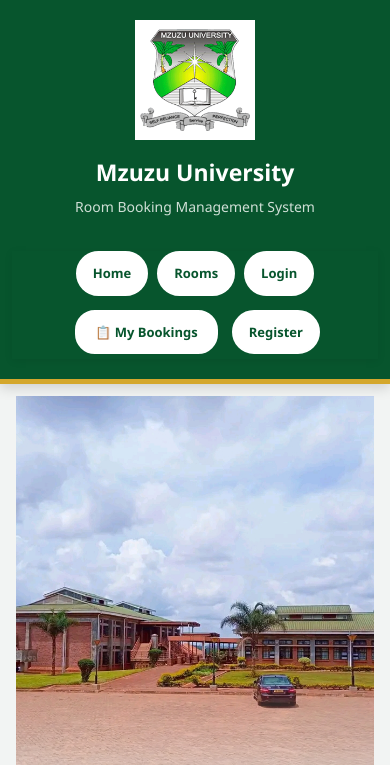
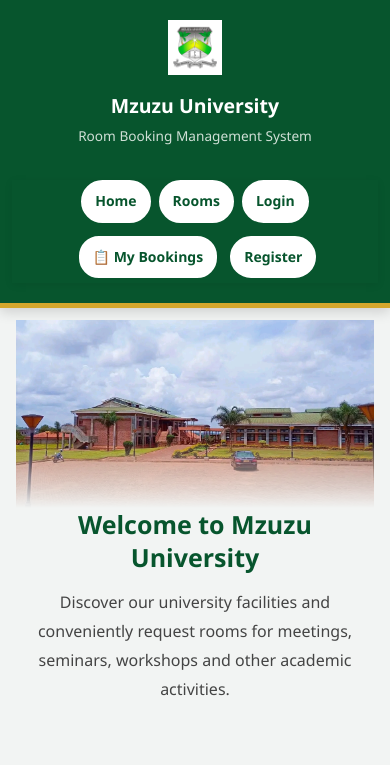
Before and after one commit to asickhussein153-source/mzuzu-booking, a plain HTML site: page Frontend/home.html in a window 390 px wide. Shown: the top 765 px of the page. Drawn offline with Linux system fonts and the light colour scheme.

Commit message:
Update style.css

```diff
--- a/Frontend/css/style.css
+++ b/Frontend/css/style.css
@@ -446,3 +446,21 @@ Url("Mzuzu/Frontend/images/mzuni.jpg");
     font-size: 15px;
     opacity: 0.9;
 }
+
+/* RESPONSIVE FIX V3 - ALL DEVICES */
+* { box-sizing: border-box !important; }
+html, body { overflow-x: hidden !important; width: 100% !important; }
+.university-header { flex-wrap: wrap !important; padding: 12px 4% !important; }
+.university-header img.university-logo { width: clamp(52px, 14vw, 90px) !important; height: auto !important; }
+.university-info h2 { font-size: clamp(17px, 5vw, 25px) !important; }
+.university-info p { font-size: clamp(12px, 3.5vw, 14px) !important; }
+.university-image { height: clamp(200px, 50vw, 450px) !important; }
+.university-image img { height: 100% !important; }
+.university-header .nav-links { flex-wrap: wrap !important; gap: 8px !important; }
+.university-header .nav-links a { padding: 8px 12px !important; font-size: 14px !important; }
+form { width: min(520px, 100%) !important; padding: 18px 14px !important; }
+table { display: block !important; width: 100% !important; overflow-x: auto !important; }
+@media (max-width: 480px) {
+  .university-header { flex-direction: column !important; text-align: center !important; }
+  .university-brand { flex-direction: column !important; align-items: center !important; text-align: center !important; }
+}
```
Also changed, not shown: 1 other file.
